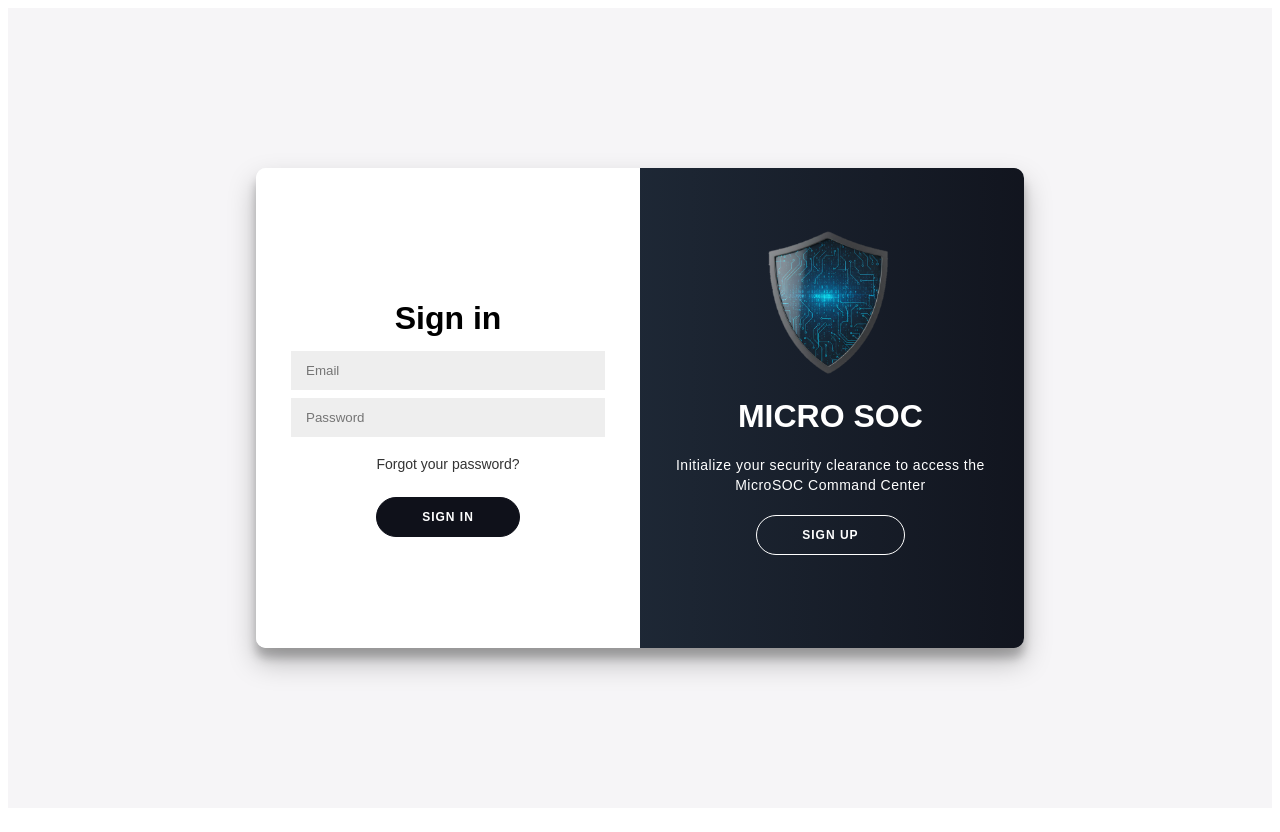
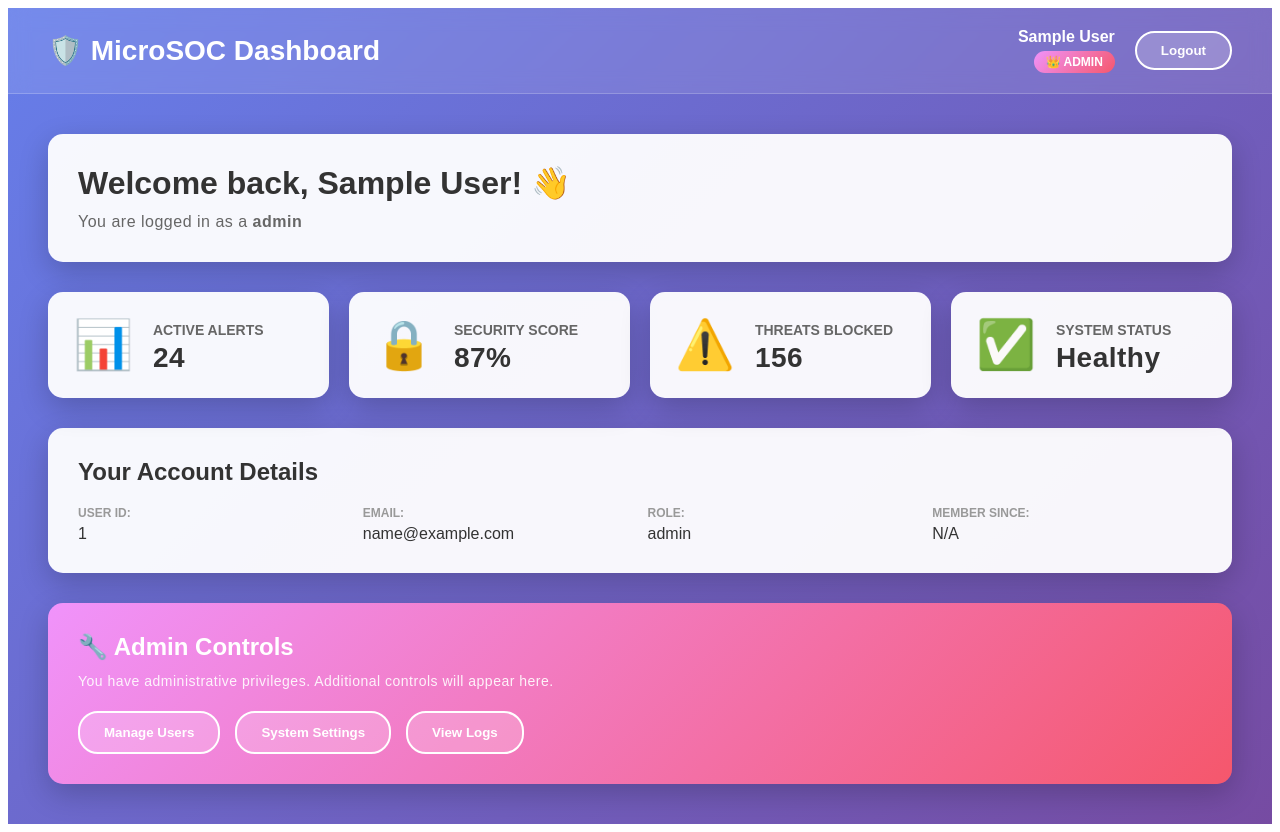
Before and after one commit to Tarun-1009/MicroSOC, a React (Vite) app in the folder client/: page /dashboard in a window 1280 px wide. Built offline with nearby package versions, Linux system fonts and the light colour scheme; sample sign-in values are in the browser's storage.

Commit message:
fix error

```diff
--- a/client/src/App.jsx
+++ b/client/src/App.jsx
@@ -1,12 +1,40 @@
-import { useState } from 'react';
-// client/src/App.jsx
+import { BrowserRouter as Router, Routes, Route, Navigate } from 'react-router-dom';
 import Auth from './components/Auth';
+import Dashboard from './components/Dashboard';
+import authService from './services/authService';
+
+// Protected Route Component
+function ProtectedRoute({ children }) {
+  const isAuthenticated = authService.isAuthenticated();
+
+  if (!isAuthenticated) {
+    return <Navigate to="/" replace />;
+  }
+
+  return children;
+}
 
 function App() {
   return (
-    <div>
-      <Auth />
-    </div>
+    <Router>
+      <Routes>
+        {/* Login/Signup Page */}
+        <Route path="/" element={<Auth />} />
+
+        {/* Protected Dashboard Route */}
+        <Route
+          path="/dashboard"
+          element={
+            <ProtectedRoute>
+              <Dashboard />
+            </ProtectedRoute>
+          }
+        />
+
+        {/* Catch all - redirect to home */}
+        <Route path="*" element={<Navigate to="/" replace />} />
+      </Routes>
+    </Router>
   );
 }
 
```
Also changed, not shown: client/src/services/authService.js (renamed from client/src/services/authServices.js).
